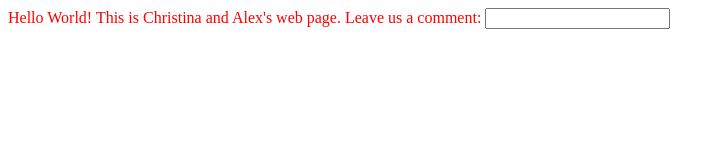
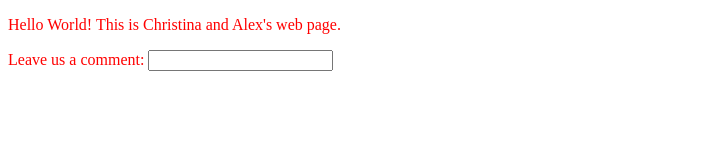
Before and after one commit to xelAhcratiPsavilO/christinayalex, a plain HTML site: page index.html in a window 1280 px wide. Shown: the whole page, without its empty margins (0-725 px from the left). Drawn offline with Linux system fonts and the light colour scheme.

Commit message:
Add basic paragraph spacing

```diff
--- a/index.html
+++ b/index.html
@@ -19,7 +19,7 @@
     </script>
   </head>
   <body>
-Hello World! This is Christina and Alex's web page.
-Leave us a comment: <input type="text" name="comment" id="commentId" onchange="capitalize()">
+    <p>Hello World! This is Christina and Alex's web page.</p>
+    <p>Leave us a comment: <input type="text" name="comment" id="commentId" onchange="capitalize()"></p>
   </body>
 </html>
```
